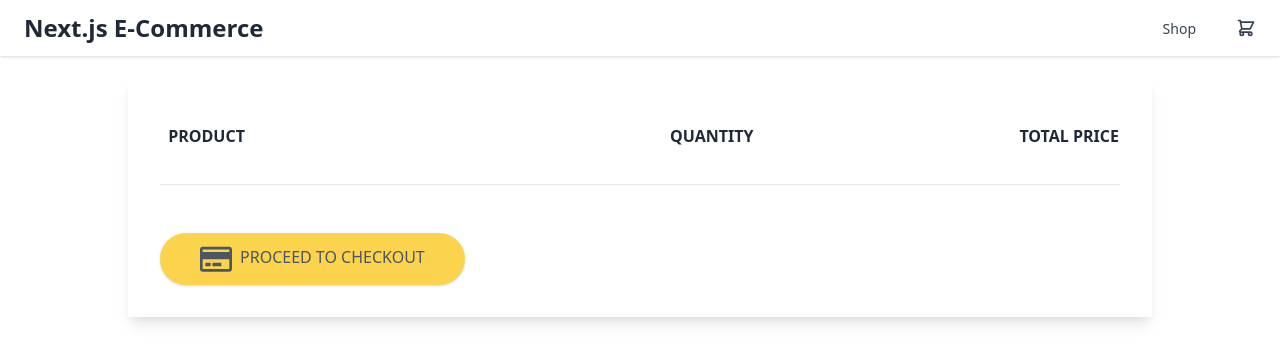
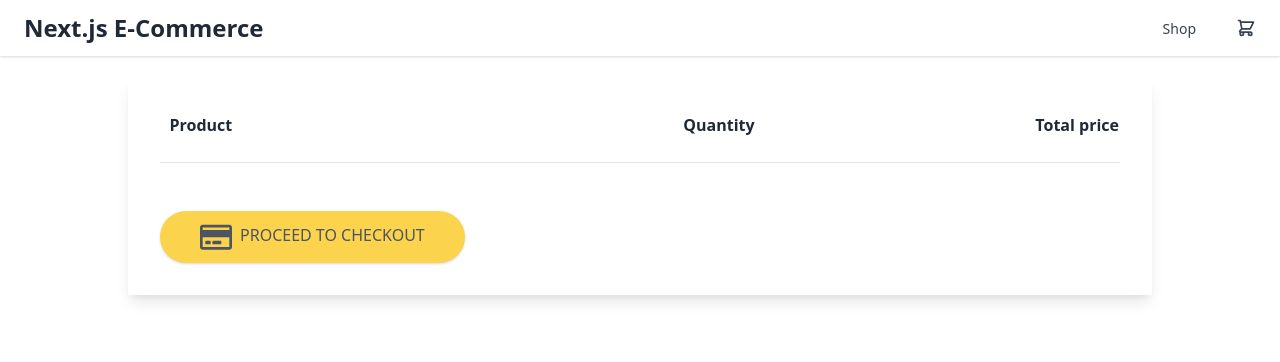
Before and after one commit to danielcondemarin/learning-nextjs-bytesize, a Next.js app: page /basket in a window 1280 px wide. Shown: the top 362 px of the page. Built offline with nearby package versions, Linux system fonts and the light colour scheme.

Commit message:
refactor: move styles of basket to custom css file

```diff
--- a/pages/basket.jsx
+++ b/pages/basket.jsx
@@ -4,63 +4,54 @@ const BasketPage = ({ basketProducts }) => {
   const basketProductElements = basketProducts.map(
     ({ price, description, img }) => (
       <tr key={description}>
-        <td class="hidden pb-4 md:table-cell">
+        <td className="thumbnail">
           <a href="#">
-            <img src={img} class="w-20 rounded" alt="Thumbnail" />
+            <img src={img} />
           </a>
         </td>
         <td>
           <a href="#">
-            <p class="mb-2 md:ml-4">{description}</p>
+            <p className="">{description}</p>
             <form action="" method="POST">
-              <button type="submit" class="text-gray-700 md:ml-4">
+              <button type="submit">
                 <small>(Remove item)</small>
               </button>
             </form>
           </a>
         </td>
-        <td class="justify-center md:justify-end md:flex mt-6">
-          <div class="w-20 h-10">
-            <div class="relative flex flex-row w-full h-8">
-              <input
-                type="number"
-                value="2"
-                class="w-full font-semibold text-center text-gray-700 bg-gray-200 outline-none focus:outline-none hover:text-black focus:text-black"
-              />
-            </div>
+        <td className="qty-column">
+          <div className="w-12 h-10">
+            <input type="number" value="2" />
           </div>
         </td>
-        <td class="text-right">
-          <span class="text-sm lg:text-base font-medium">{price}</span>
+        <td className="text-right">
+          <span className="font-medium">{price}</span>
         </td>
       </tr>
     )
   );
 
   return (
-    <div class="flex justify-center my-6">
-      <div class="flex flex-col w-full p-8 text-gray-800 bg-white shadow-lg pin-r pin-y md:w-4/5 lg:w-4/5">
-        <div class="flex-1">
-          <table class="w-full text-sm lg:text-base" cellspacing="0">
+    <div className="basket">
+      <div className="basket-inner">
+        <div className="flex-1">
+          <table>
             <thead>
-              <tr class="h-12 uppercase">
-                <th class="hidden md:table-cell"></th>
-                <th class="text-left">Product</th>
-                <th class="lg:text-right text-left pl-5 lg:pl-0">
-                  <span class="lg:hidden" title="Quantity">
-                    Qtd
-                  </span>
-                  <span class="hidden lg:inline">Quantity</span>
+              <tr>
+                <th></th>
+                <th className="text-left">Product</th>
+                <th className="text-right">
+                  <span>Quantity</span>
                 </th>
-                <th class="text-right">Total price</th>
+                <th className="text-right">Total price</th>
               </tr>
             </thead>
             <tbody>{basketProductElements}</tbody>
           </table>
-          <hr class="pb-6 mt-6" />
-          <button class="flex justify-center px-10 py-3 mt-6 text-gray-600 font-medium uppercase bg-yellow-300 rounded-full shadow item-center hover:bg-yellow-400 hover:text-gray-600 focus:shadow-outline focus:outline-none">
+          <hr className="pb-6 mt-6" />
+          <button className="checkout">
             <svg
-              class="w-8"
+              className="w-8"
               xmlns="http://www.w3.org/2000/svg"
               viewBox="0 0 576 512"
             >
@@ -69,7 +60,7 @@ const BasketPage = ({ basketProducts }) => {
                 d="M527.9 32H48.1C21.5 32 0 53.5 0 80v352c0 26.5 21.5 48 48.1 48h479.8c26.6 0 48.1-21.5 48.1-48V80c0-26.5-21.5-48-48.1-48zM54.1 80h467.8c3.3 0 6 2.7 6 6v42H48.1V86c0-3.3 2.7-6 6-6zm467.8 352H54.1c-3.3 0-6-2.7-6-6V256h479.8v170c0 3.3-2.7 6-6 6zM192 332v40c0 6.6-5.4 12-12 12h-72c-6.6 0-12-5.4-12-12v-40c0-6.6 5.4-12 12-12h72c6.6 0 12 5.4 12 12zm192 0v40c0 6.6-5.4 12-12 12H236c-6.6 0-12-5.4-12-12v-40c0-6.6 5.4-12 12-12h136c6.6 0 12 5.4 12 12z"
               />
             </svg>
-            <span class="ml-2 mt-5px">Proceed to checkout</span>
+            <span>Proceed to checkout</span>
           </button>
         </div>
       </div>
--- a/styles/custom.css
+++ b/styles/custom.css
@@ -134,4 +134,44 @@
   .product-details-add-to-basket i {
     @apply -ml-2 mr-2;
   }
+
+  /* *****************/
+  /* Basket Page     */
+  /* *****************/
+
+  .basket {
+    @apply flex justify-center my-6;
+  }
+
+  .basket .basket-inner {
+    @apply flex flex-col w-full p-8 text-gray-800 bg-white shadow-lg md:w-4/5 lg:w-4/5;
+  }
+
+  .basket table {
+    @apply w-full text-sm lg:text-base;
+  }
+
+  .basket td.thumbnail {
+    @apply hidden pb-4 md:table-cell;
+  }
+
+  .basket td.thumbnail img {
+    @apply w-20 rounded;
+  }
+
+  .qty-column {
+    @apply justify-center md:justify-end md:flex mt-6;
+  }
+
+  .qty-column input {
+    @apply w-full font-semibold text-center text-gray-700 bg-gray-200 outline-none focus:outline-none hover:text-black focus:text-black;
+  }
+
+  button.checkout {
+    @apply flex justify-center px-10 py-3 mt-6 text-gray-600 font-medium uppercase bg-yellow-300 rounded-full shadow hover:bg-yellow-400 hover:text-gray-600 focus:outline-none;
+  }
+
+  button.checkout span {
+    @apply ml-2;
+  }
 }
```
